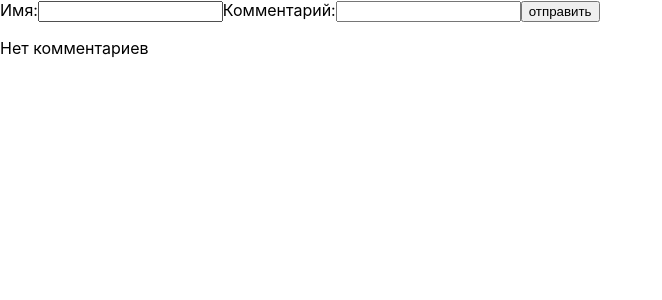
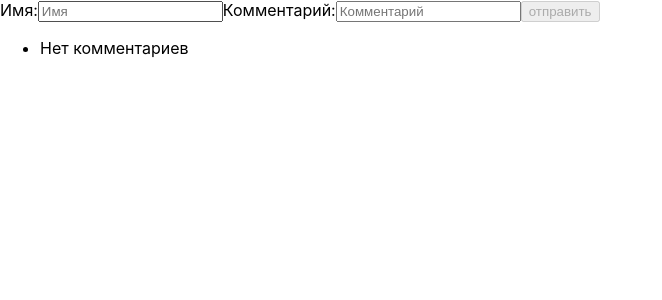
Before and after one commit to zonterone/Homework-React, a React (Create React App) app: page / in a window 1280 px wide. Shown: the top 300 px of the page, without its empty margins (0-662 px from the left). Built offline with nearby package versions, Linux system fonts and the light colour scheme.

Commit message:
fully refactoring

```diff
--- a/src/App.js
+++ b/src/App.js
@@ -1,26 +1,48 @@
 import React from "react";
-import CommentsList from "./comments/CommentsList";
-import CommentForm from "./comments/CommentsForm";
+import { CommentsList } from "./comments/CommentsList";
 
-function App() {
-  const [comments] = React.useState(
-    JSON.parse(localStorage.getItem("comments"))
-  );
+import { CommentsForm } from "./comments/CommentsForm";
 
-  return (
-      <div>
-        <CommentForm></CommentForm>
-        {comments === null ? (
-          <p>Нет комментариев</p>
-        ) : comments.length === 0 ? (
-          <p>Нет комментариев</p>
-        ) : (
+class App extends React.Component {
+  state = { data: "" };
 
-            <CommentsList comments={comments} />
+  componentDidMount() {
+    const comments = JSON.parse(localStorage.getItem("comments"));
+    this.setState({ data: comments });
+  }
 
-        )}
-      </div>
-  );
+  handleAddComment = (ev) => {
+    if (this.state.data !== null) {
+      const nextComm = [ev, ...this.state.data];
+      this.setState({ data: nextComm });
+      localStorage.setItem("comments", JSON.stringify(nextComm));
+    } else {
+      const nextComm = [ev];
+      this.setState({ data: nextComm });
+      localStorage.setItem("comments", JSON.stringify(nextComm));
+    }
+  };
+
+  handleDeleteComment = (ev) => {
+    let targetId = ev.target.id;
+    let storage = this.state.data;
+    localStorage.setItem(
+      "comments",
+      JSON.stringify(storage.filter((item) => item.id !== targetId))
+    );
+  };
+
+  render() {
+    return (
+      <React.Fragment>
+        <CommentsForm onAddComments={this.handleAddComment} />
+        <CommentsList
+          data={this.state.data}
+          onDeleteComment={this.handleDeleteComment}
+        />
+      </React.Fragment>
+    );
+  }
 }
 
 export default App;
--- a/src/comments/CommentsForm.js
+++ b/src/comments/CommentsForm.js
@@ -1,38 +1,67 @@
 import React from "react";
 import getTime from "./getTime";
 
-export default function CommentForm() {
+class CommentsForm extends React.Component {
+  state = {
+    name: "",
+    text: "",
+  };
 
+  handleChange = (e) => {
+    const { id, value } = e.currentTarget;
+    this.setState({ [id]: value });
+  };
+
+  onBtnClickHandler = (e) => {
+    e.preventDefault();
+    const { name, text } = this.state;
+    this.props.onAddComments({
+      id: `id${(+new Date()).toString(16)}`,
+      author: name,
+      comment: text,
+      time: getTime(),
+    });
+    this.setState({ name: "", text: "" });
+  };
+
+  validate = () => {
+    const {name, text} = this.state;
+    if (name.trim() && text.trim()) {
+      return false
+    } else {return true}
+  }
+
+  render() {
+    const { name, text } = this.state;
     return (
-    <form onSubmit={commentAdd}>
+      <form>
         <label>
           Имя:
-        <input type="text" name="name" id="name" />
+          <input
+            type="text"
+            name="name"
+            id="name"
+            value={name}
+            placeholder={"Имя"}
+            onChange={this.handleChange}
+          />
         </label>
         <label>
           Комментарий:
-        <input type="text" name="text" id="text" />
+          <input
+            type="text"
+            name="text"
+            id="text"
+            value={text}
+            placeholder={"Комментарий"}
+            onChange={this.handleChange}
+          />
         </label>
-      <button type="submit">отправить</button>
+        <button type="submit" onClick={this.onBtnClickHandler} disabled={this.validate()}>
+          отправить
+        </button>
       </form>
     );
-
-function commentAdd(ev) {
-  ev.preventDefault();
-  let name = document.querySelector("#name");
-  let text = document.querySelector("#text");
-  if (name.value.trim() && text.value.trim()) {
-    let storage = JSON.parse(localStorage.getItem("comments")) || [];
-    storage.push({
-      authorName: name.value,
-      commentText: text.value,
-      commentTime: getTime(),
-    });
-    storage.map((item, index) => {return item.id = index;})
-    localStorage.setItem("comments", JSON.stringify(storage));
-    console.log(storage);
-  } else {
-    alert("Нужно заполнить оба поля");
   }
 }
-}
+export { CommentsForm };
--- a/src/comments/CommentsItem.js
+++ b/src/comments/CommentsItem.js
@@ -1,23 +1,27 @@
 import React from "react";
 
-export default function CommentsItem({ comment }) {
+class CommentsItem extends React.Component {
+  onDelClickHandler = (e) => {
+    e.preventDefault();
+    const { id } = this.props.comment;
+    this.props.onDeleteComments({
+      id: id
+    });
+  };
+
+  render() {
+    const { comment } = this.props;
     return (
       <li>
-      <h2>{comment.authorName}</h2>
-      <p>{comment.commentText}</p>
-      <span>{comment.commentTime}</span>
-      <button commentid={comment.id} onClick={commentDelete}>
+        <h2>{comment.author}</h2>
+        <p>{comment.comment}</p>
+        <span>{comment.time}</span>
+        <button id={comment.id} onClick={this.onDelClickHandler}>
           удалить
         </button>
       </li>
     );
   }
+}
 
-function commentDelete(ev) {
-  let targetId = +(ev.target.attributes.commentid.value);
-  let storage = JSON.parse(localStorage.getItem("comments"));
-  localStorage.setItem(
-    "comments",
-    JSON.stringify(storage.filter((item) => item.id !== targetId))
-  );
-}
+export { CommentsItem };
--- a/src/comments/CommentsList.js
+++ b/src/comments/CommentsList.js
@@ -1,12 +1,20 @@
 import React from "react";
-import CommentsItem from "./CommentsItem";
+import { CommentsItem } from "./CommentsItem";
 
-export default function CommentsList(props) {
-  return (
-    <ul>
-      {props.comments.map((comment) => {
-        return <CommentsItem comment={comment} key={comment.id} />;
-      })}
-    </ul>
-  );
+class CommentsList extends React.Component {
+  del =() => {console.log("qq")}
+  render() {
+    const comment = this.props.data;
+    let commentsTemplate;
+    if (comment !== null && comment.length > 0) {
+      commentsTemplate = comment.map(function (item) {
+        return <CommentsItem key={item.id} comment={item}/>;
+      });
+    } else {
+      commentsTemplate = <li>Нет комментариев</li>;
+    }
+    return <ul>{commentsTemplate}</ul>;
+  }
 }
+
+export { CommentsList };
```
Lines whose indentation alone changed are shown as unchanged.
